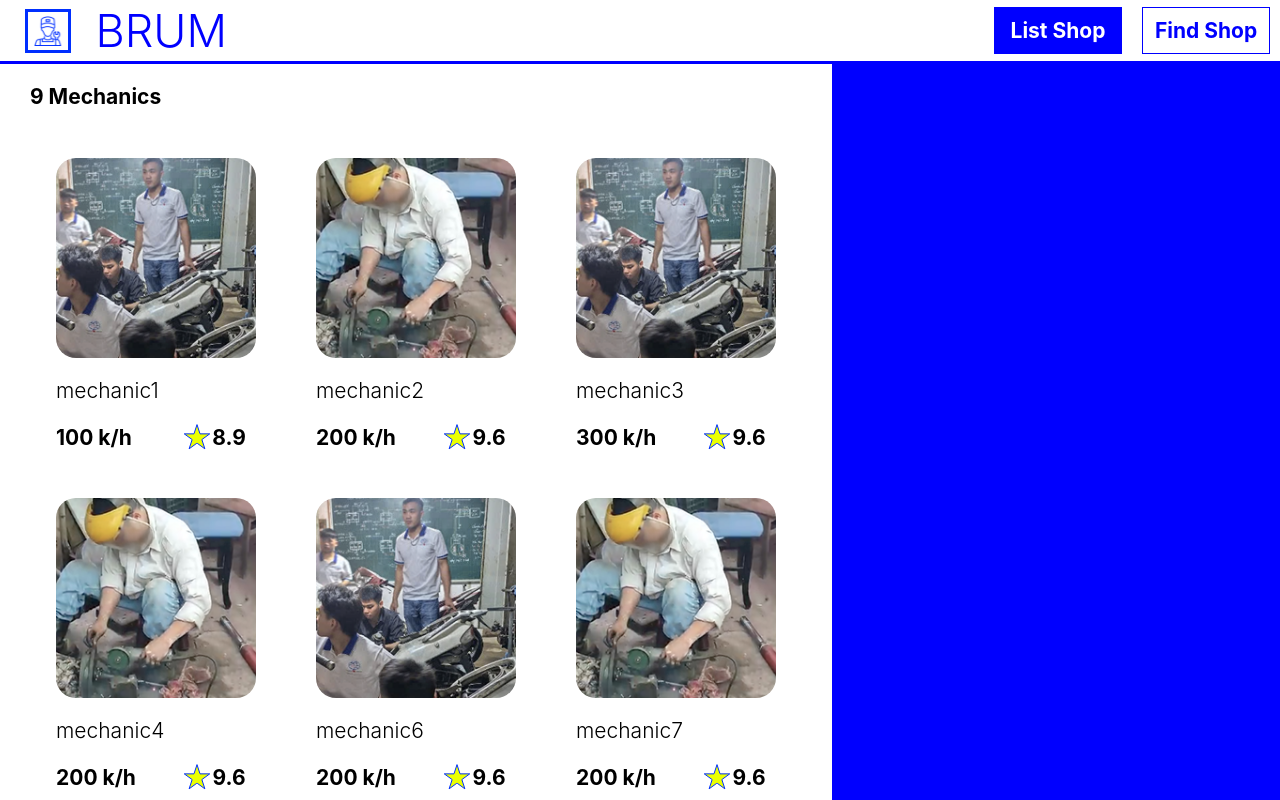
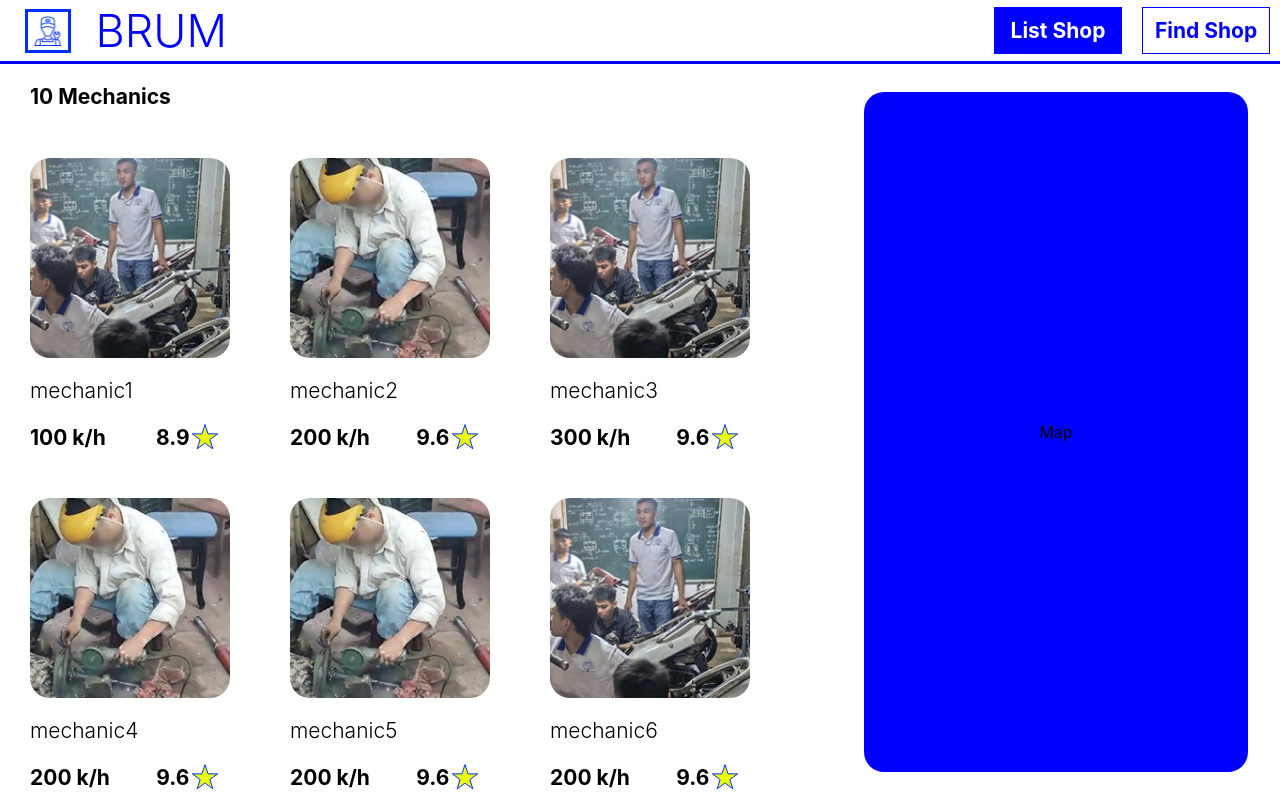
Before and after one commit to akando42/simple-brum, a Next.js app: page / in a window 1280 px wide. Built offline with nearby package versions, Linux system fonts and the light colour scheme.

Commit message:
map layout

```diff
--- a/pages/index.js
+++ b/pages/index.js
@@ -30,6 +30,12 @@ export default class Home extends Component {
     			},
     			{
     				name: "mechanic4",
+    				salary: 200,
+    				rating: 9.6,
+    				image: "mechanic2.png"
+    			},
+    			{
+    				name: "mechanic5",
     				salary: 200,
     				rating: 9.6,
     				image: "mechanic2.png"
@@ -110,7 +116,8 @@ export default class Home extends Component {
 														{mechanic.salary} k/h
 													</div>
 													<div className={styles.rating}>
-														<img src="Rating.svg" /> {mechanic.rating}
+														{mechanic.rating}
+														<img src="Rating.svg" />
 													</div>
 												</div>
 											</div>
@@ -120,7 +127,11 @@ export default class Home extends Component {
 							}
 						</div>
 					</div>
-					<div className={styles.mechanicMap}></div>
+					<div className={styles.mechanicMap}>
+						<div className={styles.theMap}>
+							Map
+						</div>
+					</div>
 				</div>
 			</div>
 		)
--- a/styles/Home.module.css
+++ b/styles/Home.module.css
@@ -107,7 +107,7 @@
 	display: flex;
 	flex-direction: row;
 	flex-wrap: wrap;
-	justify-content: center;
+	justify-content: flex-start;
 	align-items: flex-start;
 	overflow: scroll;
 }
@@ -142,6 +142,10 @@
 	margin-bottom: 20px;
 }
 
+.cardImage:active {
+	transform: scale(0.9);
+}
+
 .cardTitle {
 	font-size: 21px;
 	font-weight: 300;
@@ -166,7 +170,7 @@
 	width: 5vw;
 	display: flex;
 	flex-direction: row;
-	justify-content: center;
+	justify-content: space-around;
 }
 
 .rating:active {
@@ -175,6 +179,21 @@
 
 .mechanicMap {
 	width: 35vw;
+	height: 92vh;
+	display: flex;
+	flex-direction: column;
+	align-items: center;
+	justify-content: center;
+}
+
+.theMap {
+	display: flex;
+	width: 30vw;
+	height: 85vh;
+	background-color: white;
+	border-radius: 20px;
+	align-items: center;
+	justify-content: center;
 	background-color: blue;
-	height: 92vh;
+
 }
```
